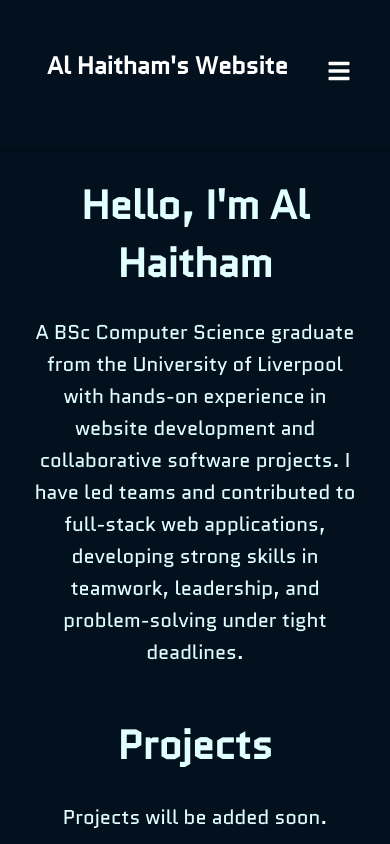
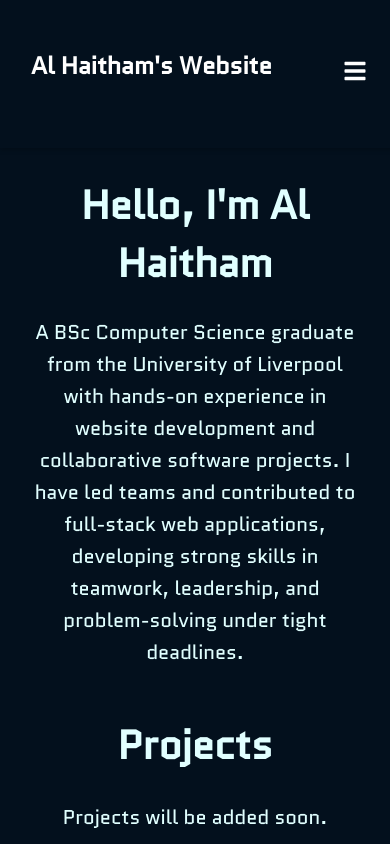
Before and after one commit to AlHaitham04/Website, a React (Vite) app: page / in a window 390 px wide. Shown: the top 844 px of the page. Built offline with nearby package versions, Linux system fonts and the light colour scheme.

Commit message:
Prepare for GitHub Pages deployment

```diff
--- a/src/Components/sbf/sideBar.css
+++ b/src/Components/sbf/sideBar.css
@@ -84,14 +84,14 @@ nav ul {
 
     .title {
         margin-top: 0;
-        margin-left: 2rem;
+        margin-left: 1rem;
         font-size: clamp(1.5rem, 5vw, 2.5rem);
     }
 
     .menu-toggle {
         display: block;
         margin-top: 0;
-        margin-right: 3rem;
+        margin-right: 2rem;
         align-self: center;
     }
 
```
